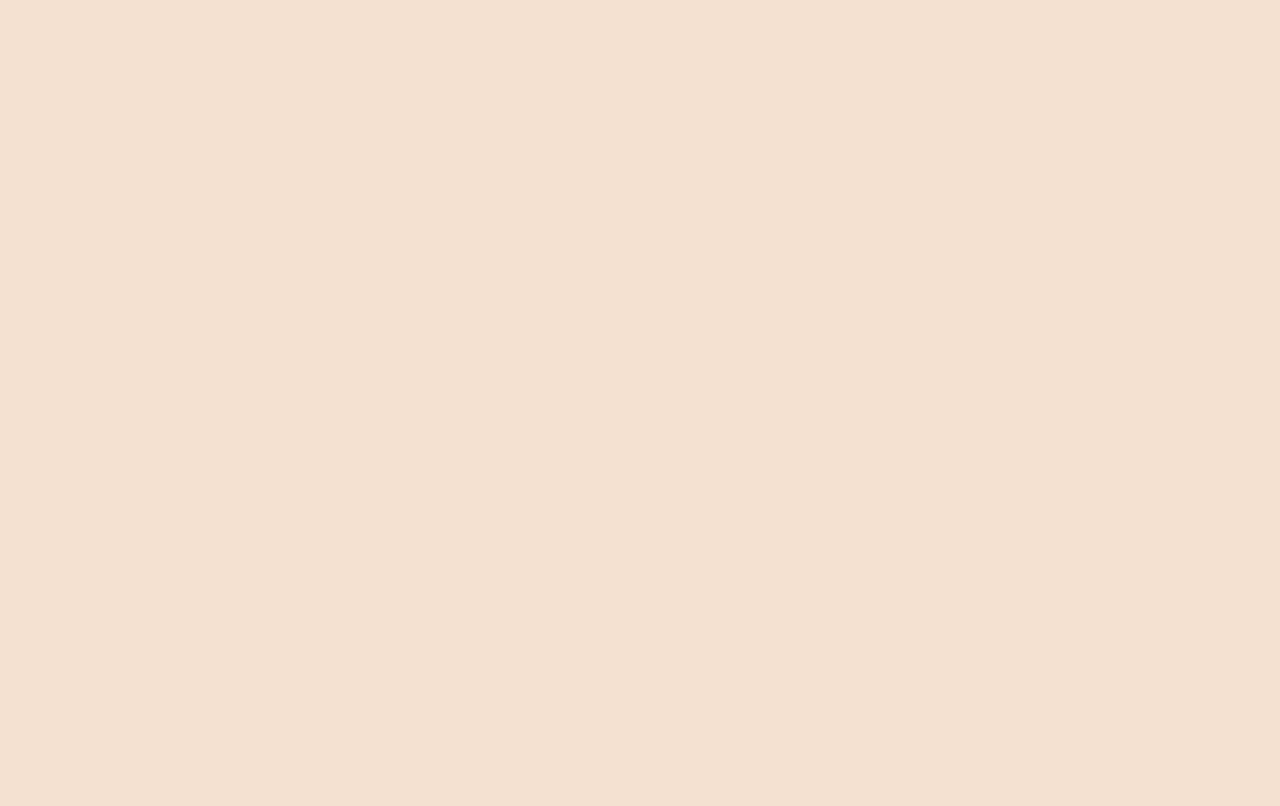
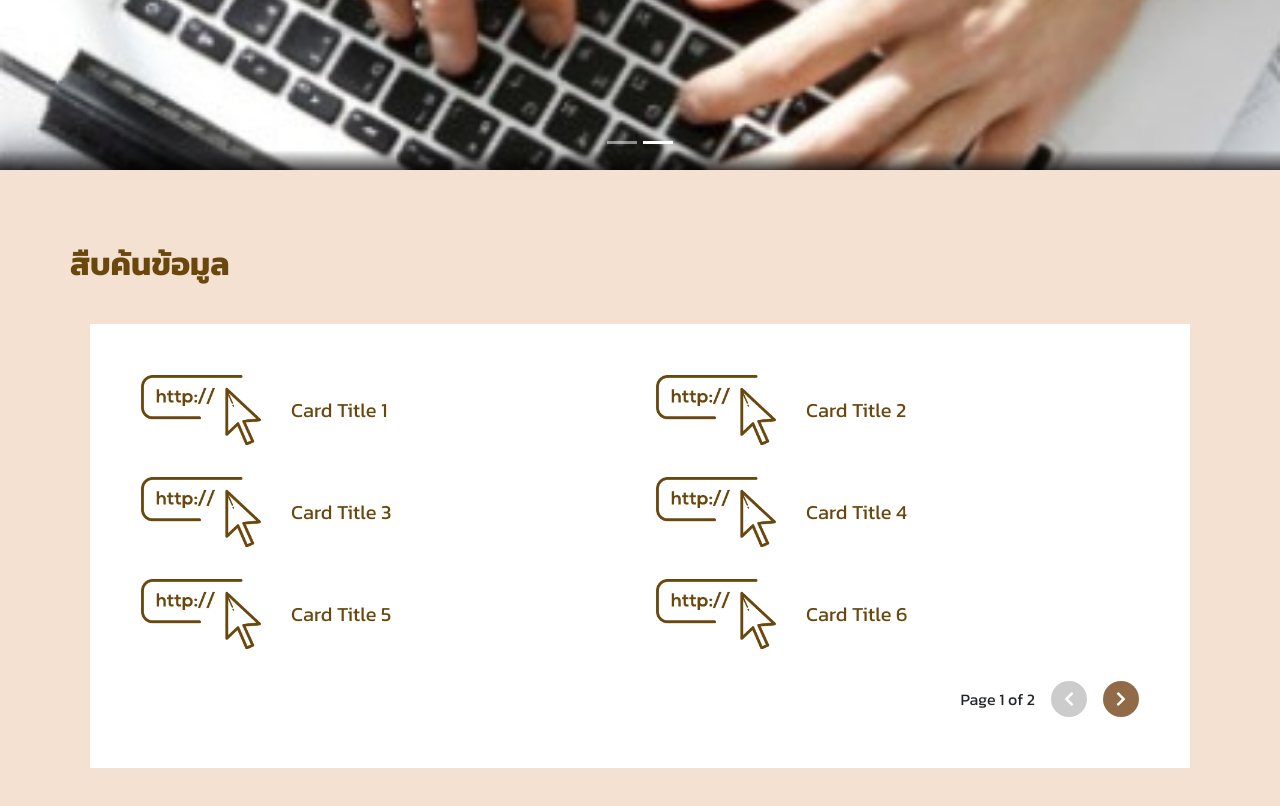
Before and after one commit to IntellectualProp/kpru-project, a Next.js app: page /patent-search-page in a window 1280 px wide. Shown: the part 340-1146 px from the top of the page. Before the commit the page ends 800 px from the top, so only its background shows below. Built offline with nearby package versions, Linux system fonts and the light colour scheme.

Commit message:
[UPDATE] Patent Search

```diff
--- /dev/null
+++ b/src/app/components/SearchInfo.jsx
@@ -0,0 +1,91 @@
+import React, { useState } from 'react'
+import Card from 'react-bootstrap/Card'
+import {
+    FaRegCalendarAlt
+} from 'react-icons/fa'
+import { FaChevronLeft, FaChevronRight } from 'react-icons/fa'
+import styles from './SearchInfo.module.css'
+// import "./SearchInfo.css";
+
+function SearchInfo() {
+    // Data for cards with icons
+    const cardItems = [
+        { id: 1, title: "Card Title 1", createTime: "02 ธันวาคม 67", description: "Some quick example text to build on the card title and make up thebulk of the card's content.", images: "/images/click-http.png" },
+        { id: 2, title: "Card Title 2", createTime: "02 ธันวาคม 67", description: "Some quick example text to build on the card title and make up thebulk of the card's content.", images: "/images/click-http.png" },
+        { id: 3, title: "Card Title 3", createTime: "02 ธันวาคม 67", description: "Some quick example text to build on the card title and make up thebulk of the card's content.", images: "/images/click-http.png" },
+        { id: 4, title: "Card Title 4", createTime: "02 ธันวาคม 67", description: "Some quick example text to build on the card title and make up thebulk of the card's content.", images: "/images/click-http.png" },
+        { id: 5, title: "Card Title 5", createTime: "02 ธันวาคม 67", description: "Some quick example text to build on the card title and make up thebulk of the card's content.", images: "/images/click-http.png" },
+        { id: 6, title: "Card Title 6", createTime: "02 ธันวาคม 67", description: "Some quick example text to build on the card title and make up thebulk of the card's content.", images: "/images/click-http.png" },
+        { id: 7, title: "Card Title 7", createTime: "02 ธันวาคม 67", description: "Some quick example text to build on the card title and make up thebulk of the card's content.", images: "/images/click-http.png" },
+        { id: 8, title: "Card Title 8", createTime: "02 ธันวาคม 67", description: "Some quick example text to build on the card title and make up thebulk of the card's content.", images: "/images/click-http.png" },
+        { id: 9, title: "Card Title 9", createTime: "02 ธันวาคม 67", description: "Some quick example text to build on the card title and make up thebulk of the card's content.", images: "/images/click-http.png" },
+        { id: 10, title: "Card Title 10", createTime: "02 ธันวาคม 67", description: "Some quick example text to build on the card title and make up thebulk of the card's content.", images: "/images/click-http.png" },
+        { id: 11, title: "Card Title 11", createTime: "02 ธันวาคม 67", description: "Some quick example text to build on the card title and make up thebulk of the card's content.", images: "/images/click-http.png" },
+        { id: 12, title: "Card Title 12", createTime: "02 ธันวาคม 67", description: "Some quick example text to build on the card title and make up thebulk of the card's content.", images: "/images/click-http.png" }
+    ];
+
+    // Pagination state
+    const [currentPage, setCurrentPage] = useState(1);
+    const cardsPerPage = 6; // Changed from 6 to 4 cards per page
+    const totalPages = Math.ceil(cardItems.length / cardsPerPage);
+
+    // Get current cards
+    const indexOfLastCard = currentPage * cardsPerPage;
+    const indexOfFirstCard = indexOfLastCard - cardsPerPage;
+    const currentCards = cardItems.slice(indexOfFirstCard, indexOfLastCard);
+
+    // Handle page navigation
+    const goToNextPage = () => {
+        setCurrentPage(prevPage =>
+            prevPage < totalPages ? prevPage + 1 : prevPage
+        );
+    };
+
+    const goToPrevPage = () => {
+        setCurrentPage(prevPage =>
+            prevPage > 1 ? prevPage - 1 : prevPage
+        );
+    };
+
+    return (
+        <div className={styles.container}>
+            <div className={styles.contentSection}>
+                <div className={styles.cardsGrid}>
+                    {currentCards.map((item) => {
+                        return (
+                            <div key={item.id} className={styles.card}>
+                                <img src={item.images} alt={item.images}></img>
+                                <div className={styles.cardContent}>
+                                    <p>{item.title}</p>
+                                </div>
+                            </div>
+                        );
+                    })}
+                </div>
+
+                {/* Pagination Controls */}
+                <div className={styles.paginationControls}>
+                    <span className={styles.pageInfo}>
+                        Page {currentPage} of {totalPages}
+                    </span>
+                    <button
+                        className={styles.paginationButton}
+                        onClick={goToPrevPage}
+                        disabled={currentPage === 1}
+                    >
+                        <FaChevronLeft />
+                    </button>
+                    <button
+                        className={styles.paginationButton}
+                        onClick={goToNextPage}
+                        disabled={currentPage === totalPages}
+                    >
+                        <FaChevronRight />
+                    </button>
+                </div>
+            </div>
+        </div>
+    )
+}
+
+export default SearchInfo
--- /dev/null
+++ b/src/app/components/SearchInfo.module.css
@@ -0,0 +1,134 @@
+.container {
+    display: flex;
+    width: 100%;
+    max-width: 1400px;
+    padding: 20px;
+    margin: 0 auto;
+}
+
+.contentSection {
+    flex: 1;
+    width: 100%;
+    padding: 50px;
+    background-color: #ffffff;
+    border: 0.5px solid #ffffff;
+}
+
+.cardsGrid {
+    display: grid;
+    grid-template-columns: repeat(2, 1fr);
+    gap: 2rem;
+    margin-bottom: 2rem;
+}
+
+.card {
+    height: 100%;
+    display: flex;
+    flex-direction: row;
+    align-items: center;
+    justify-content: space-between;
+    border: none;
+    border-radius: 0px;
+    cursor: pointer;
+    background-color: rgba(255, 0, 0, 0)
+}
+
+.cardContent {
+    display: flex;
+    flex-direction: column;
+    align-items: start;
+    justify-content: center;
+    margin-bottom: 0px;
+    width: 100%;
+}
+
+.cardContent p{
+    font-size: 20px;
+    margin: 0px 0px 0px 30px;
+    font-weight: 400;
+    color: #69470D;
+}
+
+.card img {
+    width: 100%;
+    max-width: 120px;
+    object-fit: cover;
+    border-radius: 0px;
+}
+
+.paginationControls {
+    display: flex;
+    margin-left: auto;
+    justify-content: right;
+    align-items: center;
+    margin-top: 2rem;
+    gap: 1rem;
+  }
+
+  .paginationButton {
+    display: flex;
+    align-items: center;
+    gap: 0.5rem;
+    padding: 10px;
+    background-color: #916B48;
+    color: white;
+    border: none;
+    border-radius: 50%;
+    cursor: pointer;
+    transition: background-color 0.2s;
+  }
+
+  .paginationButton:hover {
+    background-color: #a3876c;
+  }
+
+  .paginationButton:disabled {
+    background-color: #cccccc;
+    cursor: not-allowed;
+  }
+
+@media (max-width: 1200px) {
+    .cardContent p{
+        font-size: 18px;
+    }
+
+    .card img {
+        max-width: 100px;
+    }
+}
+
+@media (max-width: 900px) {
+    .cardContent p{
+        font-size: 16px;
+    }
+    .card img {
+        max-width: 90px;
+    }
+}
+
+@media (max-width: 768px) {
+    /* .card {
+        flex-direction: column;
+    } */
+    .cardContent p{
+        font-size: 16px;
+    }
+    .card img {
+        max-width: 60px;
+    }
+    .cardsGrid {
+        grid-template-columns: repeat(1, 1fr);
+    }
+}
+
+@media (max-width: 480px) {
+    .cardContent p{
+        font-size: 14px;
+    }
+    .card img {
+        max-width: 60px;
+    }
+    .cardsGrid {
+        grid-template-columns: repeat(1, 1fr);
+    }
+}
--- a/src/app/news-events-page/page.jsx
+++ b/src/app/news-events-page/page.jsx
@@ -26,7 +26,7 @@ function NewsEventPage() {
 
   return (
     <div>
-      <h1 style={{textAlign: 'center'}}>Event Page</h1>
+      <h1 style={{textAlign: 'center'}}>ปฏิทินกิจกรรม</h1>
       <EventCalendar events={eventsSample} />
     </div>
   )
--- a/src/app/patent-search-page/page.jsx
+++ b/src/app/patent-search-page/page.jsx
@@ -1,10 +1,23 @@
+"use client";
+
 import React from 'react'
-import Link from 'next/link'
+import Slider from "@components/componentsHomePage/Slider";
+import SearchInfo from "@components/SearchInfo";
+import "./patentSearchPage.css";
 
 export default function PatentSearchPage() {
   return (
     <div>
-      <h1 style={{textAlign: 'center'}}>Patent Search</h1>
+      <Slider />
+      <section className="patent-search">
+        <div className="patent-search-section">
+            <p className='title'>สืบค้นข้อมูล</p>
+            <SearchInfo />
+        </div>
+      </section>
+
+
+      <footer style={{ marginBottom: '150px' }}></footer>
     </div>
   );
 }
--- /dev/null
+++ b/src/app/patent-search-page/patentSearchPage.css
@@ -0,0 +1,21 @@
+.patent-search {
+    width: 100%;
+    max-width: 1400px;
+    margin: 0 auto;
+    padding: 20px !important;
+    display: flex;
+    flex-direction: column;
+}
+
+.patent-search-section {
+    display: flex;
+    flex-direction: column;
+    width: 100%;
+    padding: 50px;
+}
+
+.patent-search-section .title {
+    font-size: 32px;
+    font-weight: bold;
+    color: #69470D;
+}
```
Also changed, not shown: public/images/click-http.png (added).
